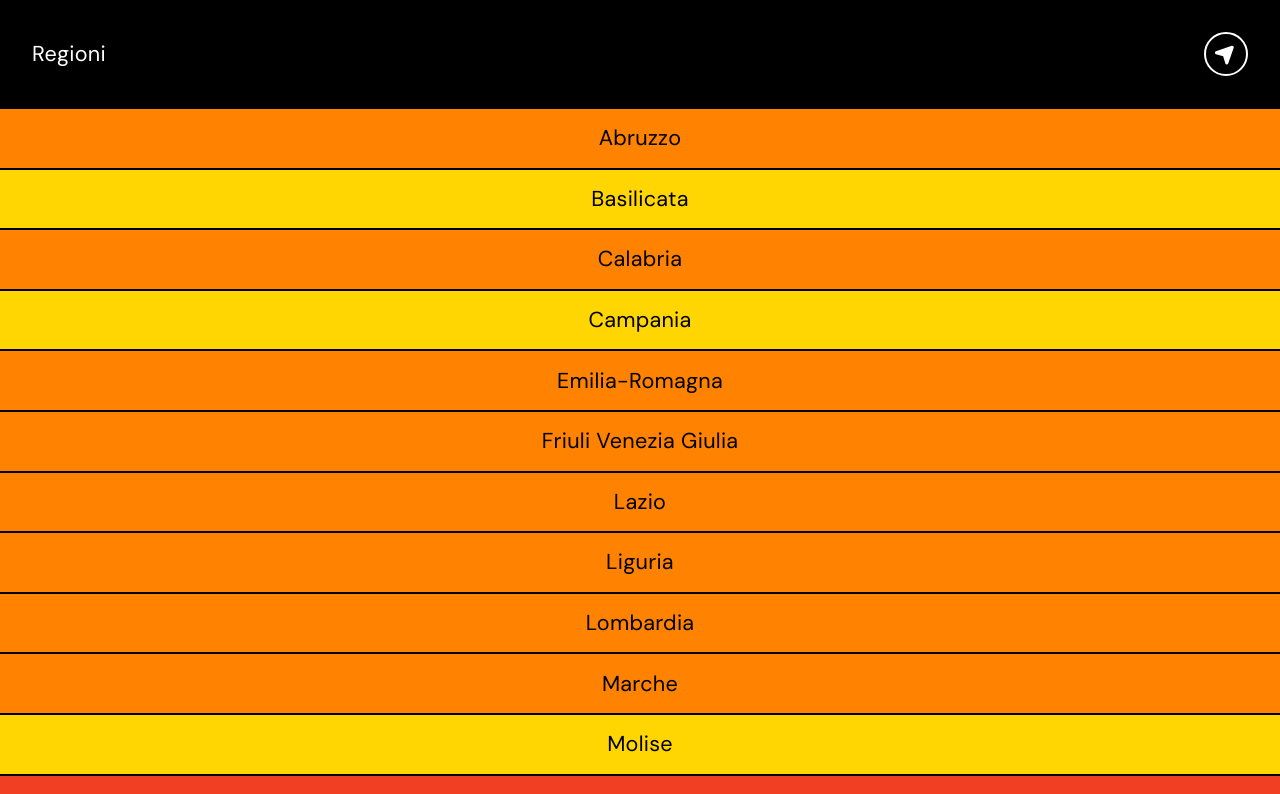
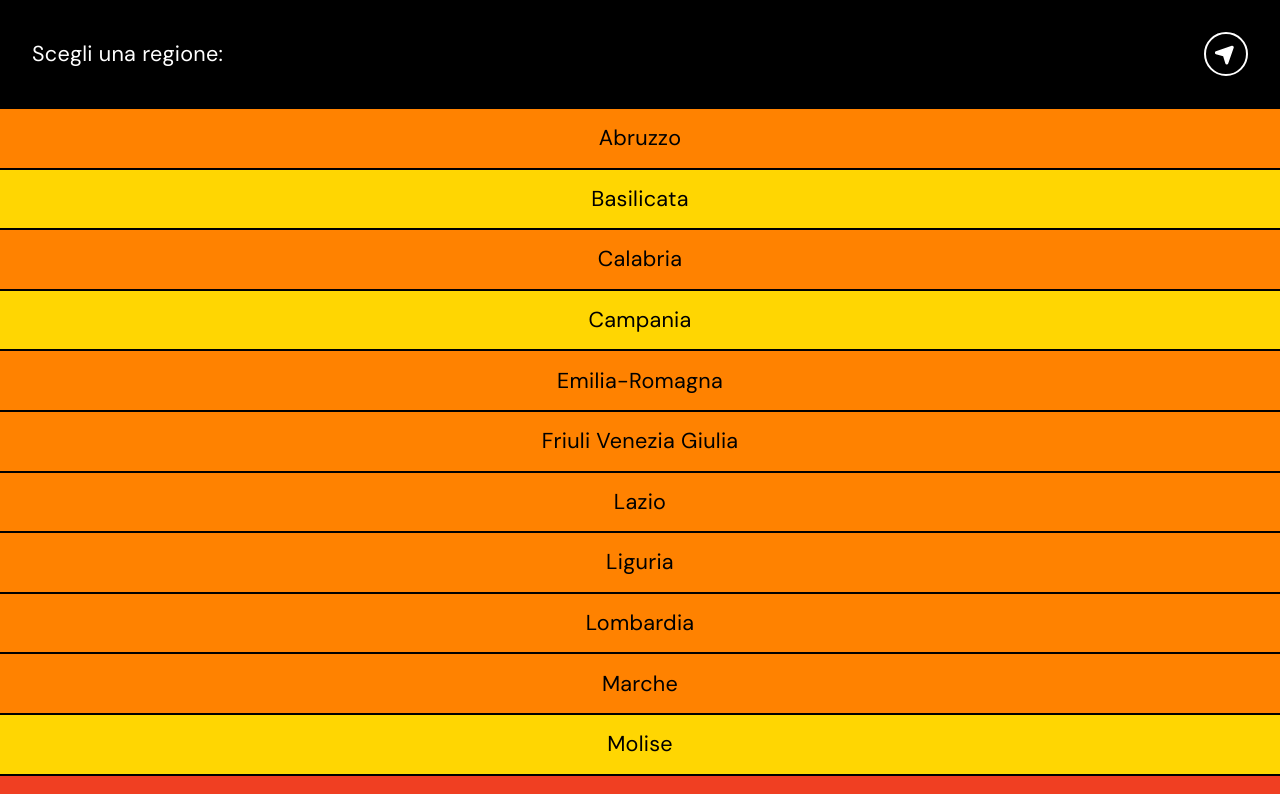
Before and after one commit to mozzillation/checolo.re, a Next.js app: page /italia in a window 1280 px wide. Shown: the top 794 px of the page. Built offline with nearby package versions, Linux system fonts and the light colour scheme.

Commit message:
Update index.tsx

```diff
--- a/pages/italia/index.tsx
+++ b/pages/italia/index.tsx
@@ -29,7 +29,7 @@ const AllRegions = ({ content }: AppProps): JSX.Element => {
 			<motion.div>
 				<Header>
 					<div className={styles.label}>
-						Regioni
+						Scegli una regione:
 					</div>
 					<motion.div
 						className={styles.button}
```
